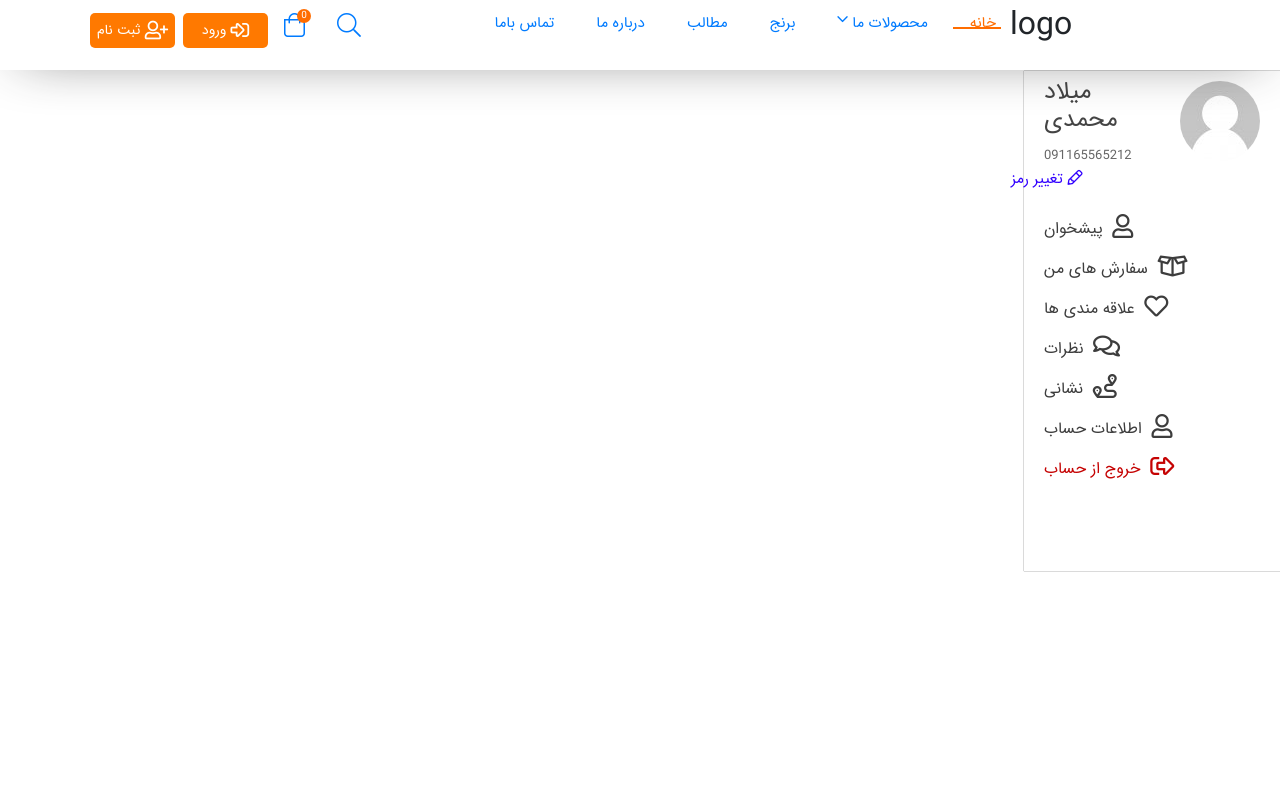
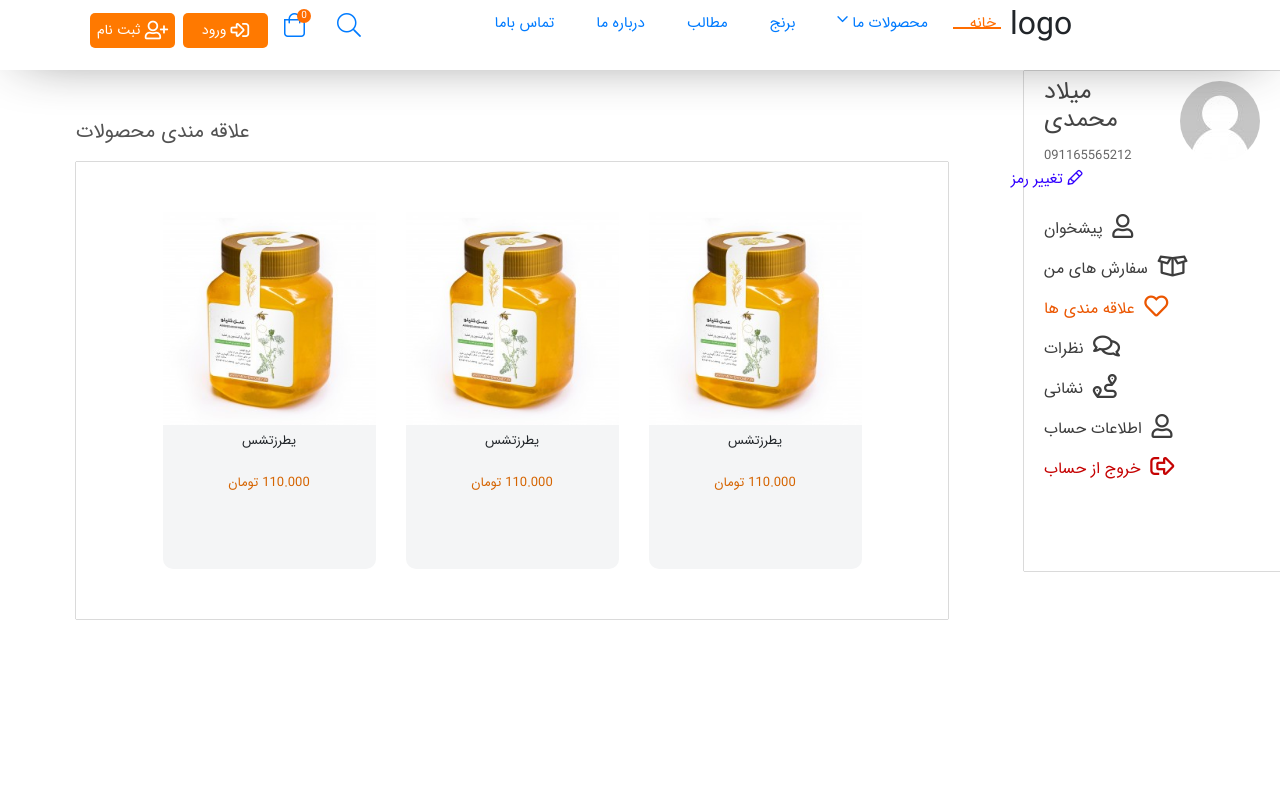
Before and after one commit to miladmohammadi82/afraalian-vue-cli, a Vue app: page /profile/likes in a window 1280 px wide. Shown: the top 800 px of the page. Built offline with nearby package versions, Linux system fonts and the light colour scheme.

Commit message:
commit 1

```diff
--- a/src/components/auth/userEnterFace/page/likes.vue
+++ b/src/components/auth/userEnterFace/page/likes.vue
@@ -1,6 +1,58 @@
 <template>
   <div class="container">
+      <div class="content-likes-page">
+        <div class="products-like col-lg-12">
+            <h5>علاقه مندی محصولات</h5>
+            <div class="section-products-like">
 
+                <div class="product">
+                    <a href="#"><img src="../../../../assets/image-product/download.jpg" alt=""
+                                        class="img-fluid w-100"></a>
+                    <div class="title-product mt-2">
+                        <h6>یطرزتشس</h6>
+                        <div class="price py-3">
+                            <p>تومان</p>&nbsp;<span>110.000</span>
+                        </div>
+                        <div class="btn-shoping-card">
+                            <button class="btn-register-system" style="width: 110px;"><i
+                                    class="far fa-plus"></i>&nbsp;&nbsp;<small>افزودن به سبد</small></button>
+                        </div>
+                    </div>
+                </div>
+                <div class="product">
+                    <a href="#"><img src="../../../../assets/image-product/download.jpg" alt=""
+                                        class="img-fluid w-100"></a>
+                    <div class="title-product mt-2">
+                        <h6>یطرزتشس</h6>
+                        <div class="price py-3">
+                            <p>تومان</p>&nbsp;<span>110.000</span>
+                        </div>
+                        <div class="btn-shoping-card">
+                            <button class="btn-register-system" style="width: 110px;"><i
+                                    class="far fa-plus"></i>&nbsp;&nbsp;<small>افزودن به سبد</small></button>
+                        </div>
+                    </div>
+                </div>
+                <div class="product">
+                    <a href="#"><img src="../../../../assets/image-product/download.jpg" alt=""
+                                        class="img-fluid w-100"></a>
+                    <div class="title-product mt-2">
+                        <h6>یطرزتشس</h6>
+                        <div class="price py-3">
+                            <p>تومان</p>&nbsp;<span>110.000</span>
+                        </div>
+                        <div class="btn-shoping-card">
+                            <button class="btn-register-system" style="width: 110px;"><i
+                                    class="far fa-plus"></i>&nbsp;&nbsp;<small>افزودن به سبد</small></button>
+                        </div>
+                    </div>
+                </div>
+            </div>
+        </div>
+        <div class="blogs-like col-lg-12">
+
+        </div>
+      </div>
   </div>
 </template>
 
--- a/src/components/auth/userEnterFace/profile.vue
+++ b/src/components/auth/userEnterFace/profile.vue
@@ -16,7 +16,7 @@
           <ul class="list-user-prodile-ul">
             <li><router-link to="/profile/dashboard"><i class="far fa-user fa-lg"></i>&nbsp;&nbsp;پیشخوان</router-link></li>
             <li><router-link to="/profile/my-order"><i class="far fa-box-open fa-lg"></i>&nbsp;&nbsp;سفارش های من</router-link></li>
-            <li><a><i class="far fa-heart fa-lg"></i>&nbsp;&nbsp;علاقه مندی ها</a></li>
+            <li><router-link to="/profile/likes"><i class="far fa-heart fa-lg"></i>&nbsp;&nbsp;علاقه مندی ها</router-link></li>
             <li><a><i class="far fa-comments fa-lg"></i>&nbsp;&nbsp;نظرات</a></li>
             <li><a><i class="far fa-route fa-lg"></i>&nbsp;&nbsp;نشانی</a></li>
             <li><a><i class="far fa-user fa-lg"></i>&nbsp;&nbsp;اطلاعات حساب</a></li>
```
Also changed, not shown: src/css/app.css.
